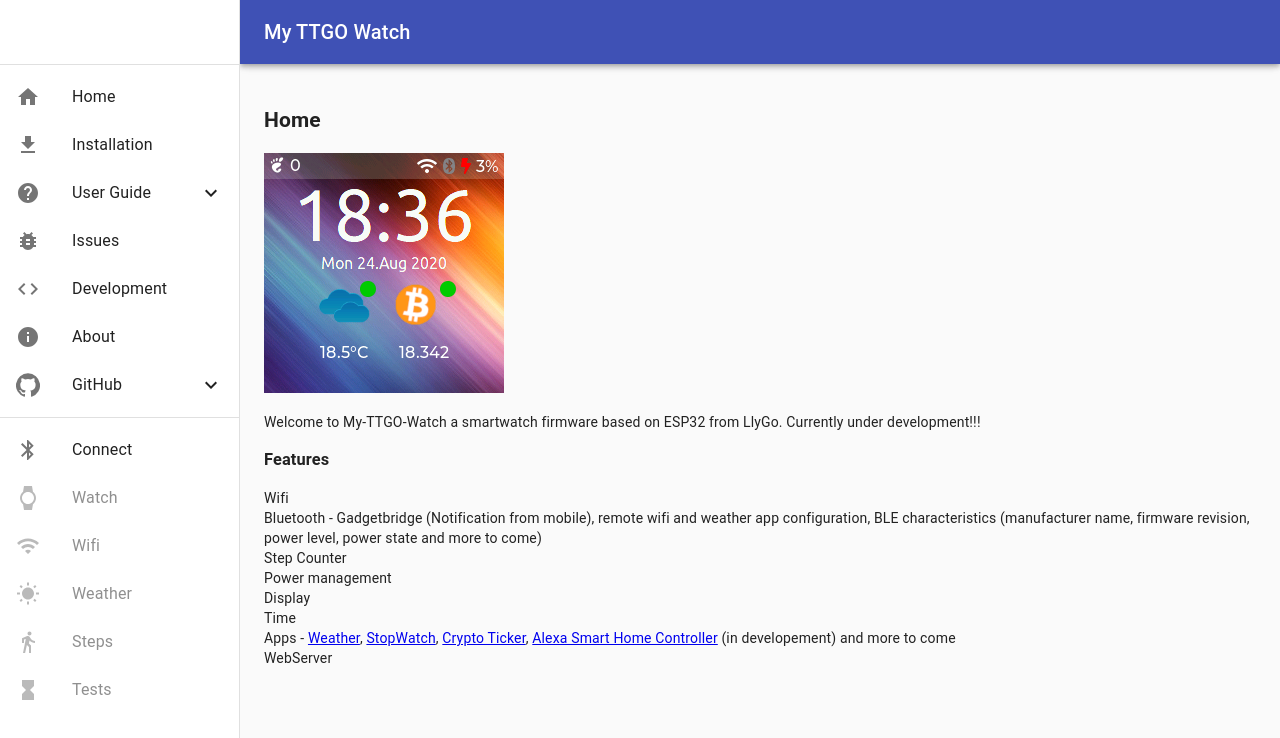
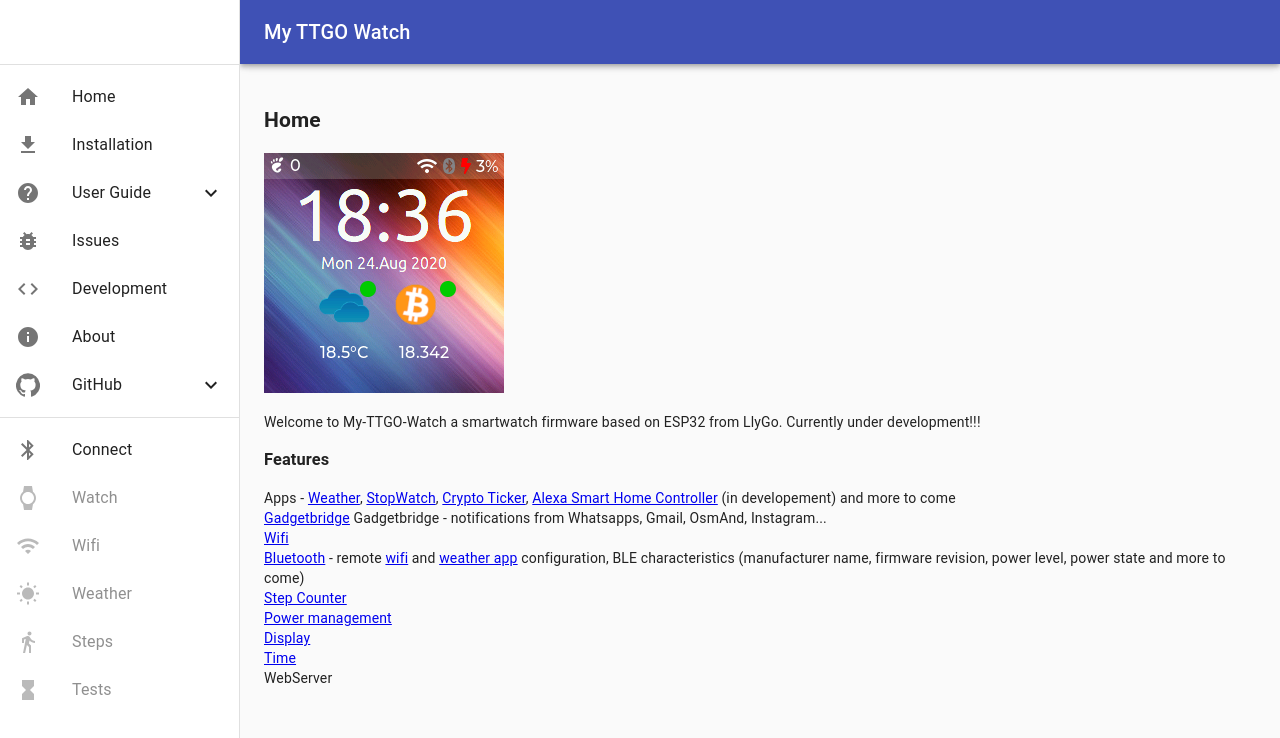
Before and after one commit to chrismcna/My-TTGO-Watch-Site, a React (Create React App) app in the folder ClientApp/: page / in a window 1280 px wide. Shown: the top 738 px of the page. Built offline with nearby package versions, Linux system fonts and the light colour scheme.

Commit message:
improvements

```diff
--- a/ClientApp/src/pages/home.js
+++ b/ClientApp/src/pages/home.js
@@ -17,19 +17,22 @@
 
             <h3>Features</h3>
 
-            Wifi  <br/>
+            Apps - <Link to="/user-guide/apps/weather">Weather</Link>, <Link to="/user-guide/apps/stop-watch">StopWatch</Link>, <Link to="/user-guide/apps/crypto-ticker">Crypto Ticker</Link>, <Link to="/user-guide/apps/alexa-smart-home-controller">Alexa Smart Home Controller</Link> (in developement) and more to come <br/>
 
-            Bluetooth - Gadgetbridge (Notification from mobile), remote wifi and weather app configuration, BLE characteristics (manufacturer name, firmware revision, power level, power state and more to come)  <br/>
+            <Link to="/user-guide/gadget-bridge">Gadgetbridge</Link> Gadgetbridge - notifications from Whatsapps, Gmail, OsmAnd, Instagram... <br/>
 
-            Step Counter <br/>
+            <Link to="/user-guide/settings/wifi">Wifi</Link> <br/>
 
-            Power management <br/>
+            <Link to="/user-guide/settings/bluetooth">Bluetooth</Link> - remote <Link to="/device/bluetooth">wifi</Link> and <Link to="/device/apps/weather">weather app</Link> configuration, BLE characteristics (manufacturer name, firmware revision, power level, power state and more to come)  <br/>
 
-            Display <br/>
+            <Link to="/user-guide/settings/steps">Step Counter</Link> <br/>
 
-            Time <br/>
+            <Link to="/user-guide/settings/power">Power management</Link> <br/>
 
-            Apps - <Link to="/user-guide/apps/weather">Weather</Link>, <Link to="/user-guide/apps/stop-watch">StopWatch</Link>, <Link to="/user-guide/apps/crypto-ticker">Crypto Ticker</Link>, <Link to="/user-guide/apps/alexa-smart-home-controller">Alexa Smart Home Controller</Link> (in developement) and more to come <br/>
+            <Link to="/user-guide/settings/display">Display</Link> <br/>
+
+            <Link to="/user-guide/settings/time">Time</Link> <br/>
+
 
             WebServer <br/>
 
--- a/ClientApp/src/pages/user-guide/gadget-bridge.js
+++ b/ClientApp/src/pages/user-guide/gadget-bridge.js
@@ -1,13 +1,53 @@
 import React from 'react';
 
+import { Link } from 'react-router-dom';
 
-export default  props => {
+
+export default props => {
     return (
         <>
             <h2>Gadgetbridge</h2>
 
-            <a href="https://gadgetbridge.org/" target="_blank"  rel="noopener noreferrer">Gadgetbridge (https://gadgetbridge.org/)</a> notification from mobile
+            <p>
+                <a href="https://gadgetbridge.org/" target="_blank" rel="noopener noreferrer">Gadgetbridge (https://gadgetbridge.org/)</a> notification from mobile and more to come later.
+            </p>
 
+            <p>
+                Supports:
+                <ul>
+                    <li>Whatsapp</li>
+                    <li>K-9 Mail</li>
+                    <li>Gmail</li>
+                    <li>E-Mail</li>
+                    <li>OsmAnd</li>
+                    <li>YouTube</li>
+                    <li>Instagram</li>
+                    <li>Tinder</li>
+                </ul>
+
+            </p>
+
+
+            <h3>Setup</h3>
+
+            <p>
+                The setup is fairly simple<br/>
+                <ol>
+                    <li>Install Gadgetbridge on your Android deivce - accepting all the permissions</li>
+                    <li>Open Gadgetbridge app</li>
+                    <li>Click the add button</li>
+                    <li>Click Start Discovery</li>
+                    <li>Select your watch once found</li>
+                    <li>Enter the code from the watch screen in to Gadgetbridge app</li>
+                    <li>Done</li>
+                </ol>
+            </p>
+
+            <h3>Issue</h3>
+
+            <p>
+                Not seeing the watch? have you made the watch discoverable? <Link to="/user-guide/setting/bluetooth">bluetooth user guide</Link>
+            </p>
         </>
     );
 }
```
